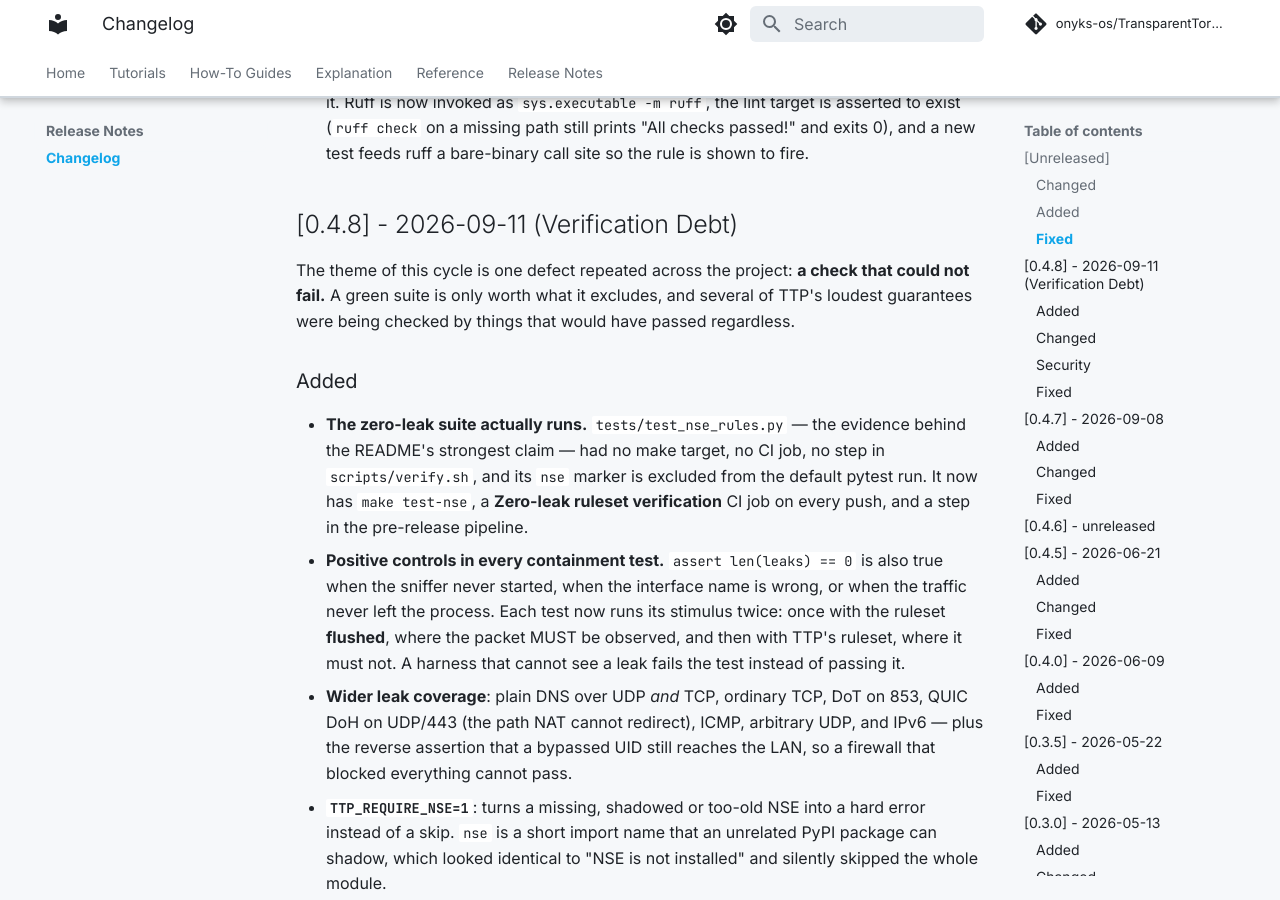
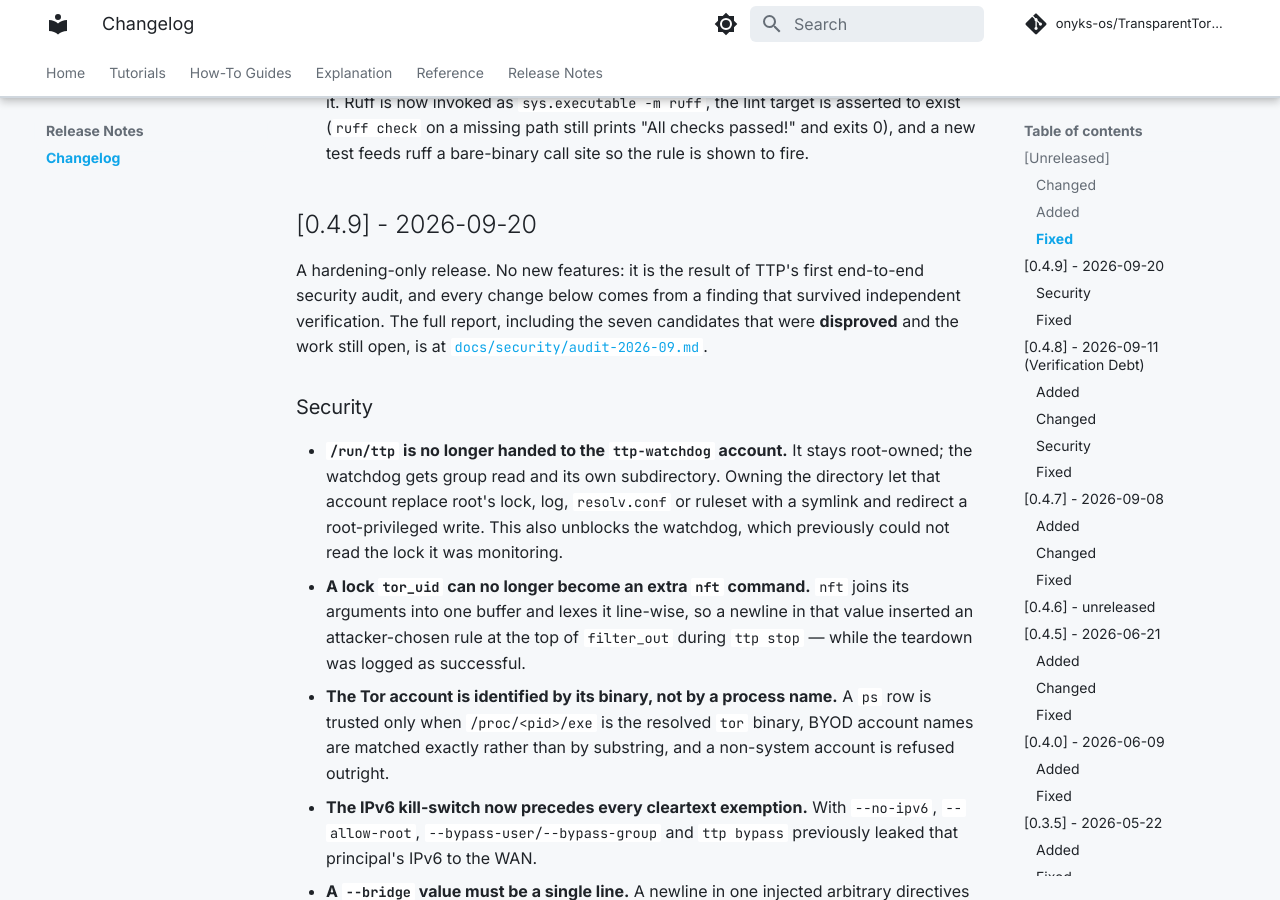
Before and after one commit to onyks-os/TransparentTorProxy, an MkDocs documentation site: the page built from docs/web/release-notes/changelog.md, in a window 1280 px wide and 900 px high, scrolled down 4016 px. Built offline with MkDocs 1.6.1 and Material for MkDocs 9.7.7, drawn with Linux system fonts in a browser that asks for light colours; comment, search, counter and statistics services are not loaded; some of the changed text lies outside the part shown.

Commit message:
docs(security): publish the September 2026 audit report and cut 0.4.9
Adds docs/security/audit-2026-09.md: the confirmed findings and where each was
fixed, the seven candidates that were disproved and why, the one left
unresolved, and the follow-up work deliberately not done in this release. The
disproved section is the point of publishing it -- several of those candidates
were rejected because a claim in them was factually wrong, and recording that
keeps the hypotheses from being reopened.

Linked from SECURITY.md, summarised in CHANGELOG.md under 0.4.9, and version
bumped across pyproject.toml, ttp/__init__.py, packaging/PKGBUILD and README.

docs/security-assessment.md is corrected where the audit contradicted it: it
described NoNewPrivileges=yes for the watchdog unit, which was never emitted,
and rated watchdog compromise Low on the grounds that the account "has no write
access to system directories" -- which did not hold while /run/ttp was chowned
to it. Both are fixed in this release; the note records that the residual risk
is now stated for the fixed design.

Co-Authored-By: Claude Opus 5 <noreply@anthropic.com>
Signed-off-by: onyks-os <129986281+onyks-os@users.noreply.github.com>

```diff
--- a/docs/web/release-notes/changelog.md
+++ b/docs/web/release-notes/changelog.md
@@ -181,6 +181,65 @@ and this project adheres to [Semantic Versioning](https://semver.org/spec/v2.0.0
   `sys.executable -m ruff`, the lint target is asserted to exist (`ruff check` on
   a missing path still prints "All checks passed!" and exits 0), and a new test
   feeds ruff a bare-binary call site so the rule is shown to fire.
+
+## [0.4.9] - 2026-09-20
+
+A hardening-only release. No new features: it is the result of TTP's first
+end-to-end security audit, and every change below comes from a finding that
+survived independent verification. The full report, including the seven
+candidates that were **disproved** and the work still open, is at
+[`docs/security/audit-2026-09.md`](docs/security/audit-2026-09.md).
+
+### Security
+
+- **`/run/ttp` is no longer handed to the `ttp-watchdog` account.** It stays
+  root-owned; the watchdog gets group read and its own subdirectory. Owning the
+  directory let that account replace root's lock, log, `resolv.conf` or ruleset
+  with a symlink and redirect a root-privileged write. This also unblocks the
+  watchdog, which previously could not read the lock it was monitoring.
+- **A lock `tor_uid` can no longer become an extra `nft` command.** `nft` joins
+  its arguments into one buffer and lexes it line-wise, so a newline in that
+  value inserted an attacker-chosen rule at the top of `filter_out` during
+  `ttp stop` — while the teardown was logged as successful.
+- **The Tor account is identified by its binary, not by a process name.** A `ps`
+  row is trusted only when `/proc/<pid>/exe` is the resolved `tor` binary, BYOD
+  account names are matched exactly rather than by substring, and a non-system
+  account is refused outright.
+- **The IPv6 kill-switch now precedes every cleartext exemption.** With
+  `--no-ipv6`, `--allow-root`, `--bypass-user/--bypass-group` and `ttp bypass`
+  previously leaked that principal's IPv6 to the WAN.
+- **A `--bridge` value must be a single line.** A newline in one injected
+  arbitrary directives into the generated torrc.
+- **The nftables ruleset is piped to `nft` on stdin**, and the volatile
+  `resolv.conf` and log file are opened with `O_NOFOLLOW` and validated, so no
+  fixed name in `/run/ttp` is resolved twice or followed.
+- **`ttp bypass` resets the supplementary group vector.** `systemd-run --scope`
+  never calls `initgroups()`, so `--uid/--gid` alone left root's groups — gid 0
+  at minimum — on the bypassed process. It is now wrapped in
+  `setpriv --init-groups`.
+- **Only `check.torproject.org` may assert `IsTor`**, and reflector values are
+  canonicalised through `ipaddress` before being displayed, so a reflector can
+  no longer flip the verification verdict, abort a command mid-output, or
+  repaint the terminal.
+- **The PID-recycling guard matches argv tokens, not a substring.** `"http"`
+  contains `"ttp"`, so any curl, wget or httpd process defeated it.
+- **Every GitHub Action is pinned to a commit SHA.** All 40 `uses:` references
+  were on mutable tags, including the Sigstore signing and PyPI publishing steps
+  in jobs holding `id-token: write`.
+
+### Fixed
+
+- The watchdog daemon can now actually start. Its generated unit drops to
+  `ttp-watchdog` while its entrypoint required euid 0, so on every packaged
+  install it exited before its first iteration and restarted every ~3s for the
+  whole session — without ever reaching systemd's start limit, and while
+  `ttp watchdog status` reported `ACTIVE`. The unit also now emits
+  `NoNewPrivileges=yes`, which the docs already claimed.
+- `watchdog_active` is verified rather than latched at start, so it no longer
+  reports `ACTIVE` after the daemon exits on the killswitch or heal-failure
+  path.
+- Teardown always clears the session lock, and survives a malformed
+  `dns_backup` instead of aborting after the firewall is already destroyed.
 
 ## [0.4.8] - 2026-09-11 (Verification Debt)
 
--- a/pyproject.toml
+++ b/pyproject.toml
@@ -6,7 +6,7 @@ build-backend = "hatchling.build"
 
 [project]
 name = "transparent-tor-proxy"
-version = "0.4.8"
+version = "0.4.9"
 description = "Transparent Tor Proxy - route all system traffic through Tor"
 readme = "README.md"
 license = {text = "MIT"}
@@ -88,7 +88,7 @@ exclude = [
 packages = ["ttp"]
 
 [tool.bumpversion]
-current_version = "0.4.8"
+current_version = "0.4.9"
 commit = false
 tag = false
 
--- a/ttp/__init__.py
+++ b/ttp/__init__.py
@@ -3,4 +3,4 @@
 
 """TTP - Transparent Tor Proxy."""
 
-__version__ = "0.4.8"
+__version__ = "0.4.9"
```
Also changed, not shown: CHANGELOG.md (+59 -0 lines), README.md (+2 -2 lines), SECURITY.md (+7 -0 lines), docs/security-assessment.md (+11 -1 lines), docs/security/audit-2026-09.md (added, +240 -0 lines), 1 other file.
